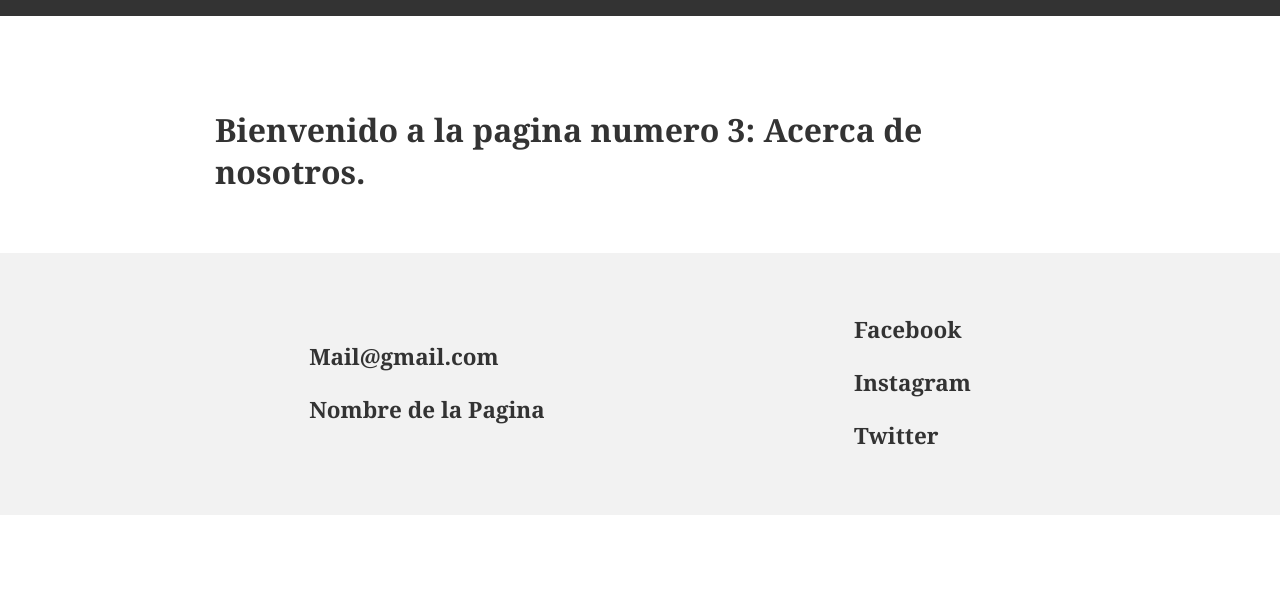
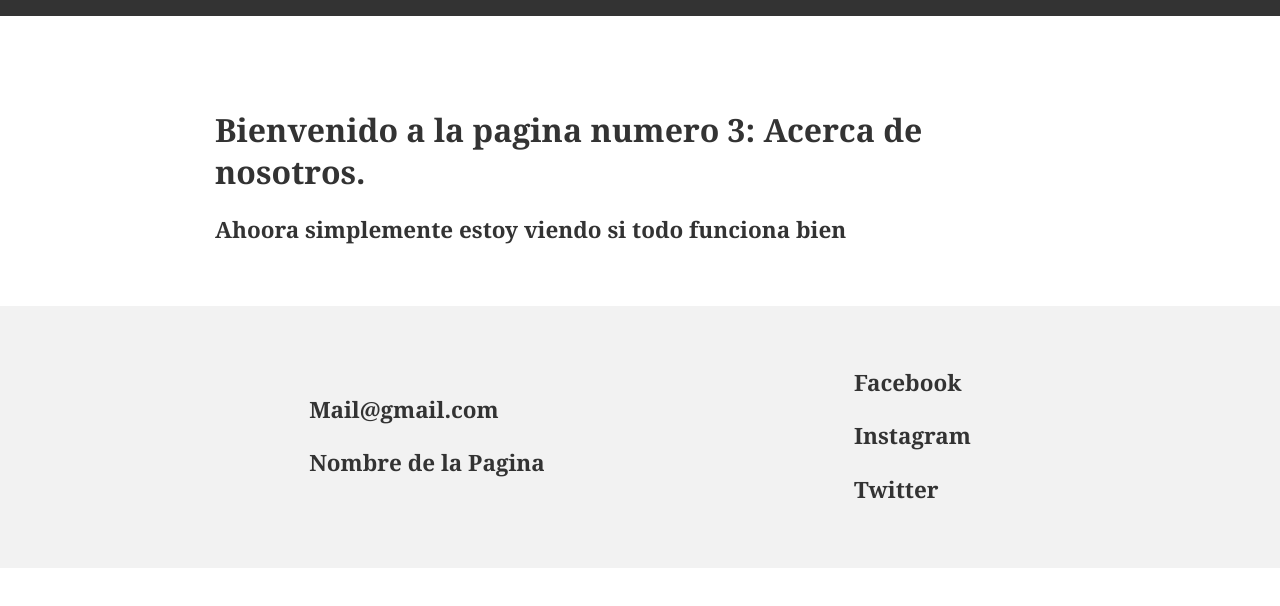
Before and after one commit to SignorelliFelipe/proyecto_coder, a plain HTML site: page paginas/pagina3.html in a window 1280 px wide. Shown: the part 104-710 px from the top of the page. Drawn offline with Linux system fonts and the light colour scheme.

Commit message:
Probando la herramienta

```diff
--- a/paginas/pagina3.html
+++ b/paginas/pagina3.html
@@ -38,6 +38,13 @@
         <div class="container">
             <h1>Bienvenido a la pagina numero 3: Acerca de nosotros.</h1>
         </div>
+
+        <div class="container">
+            <h3>
+                Ahoora simplemente estoy viendo si todo funciona bien
+            </h3>
+        </div>
+
     </main>
 
 
```
